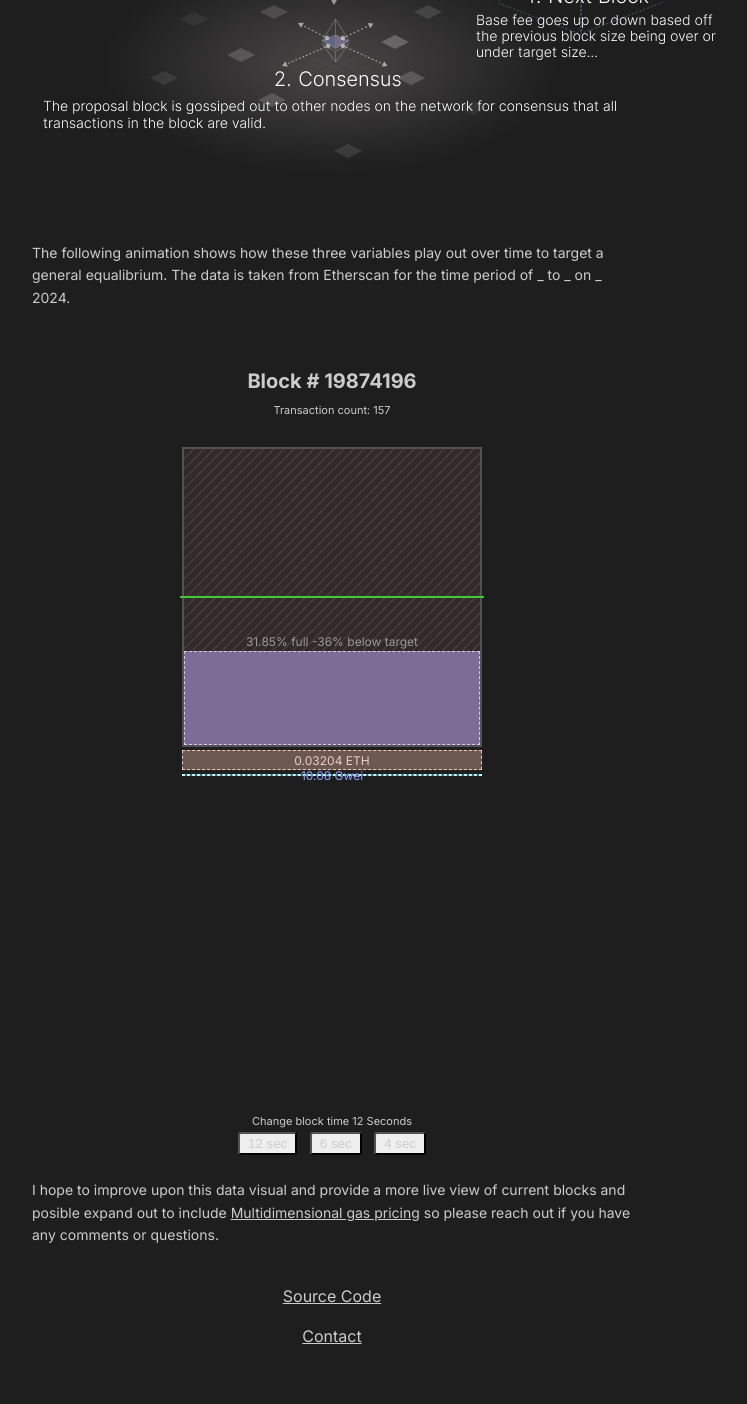
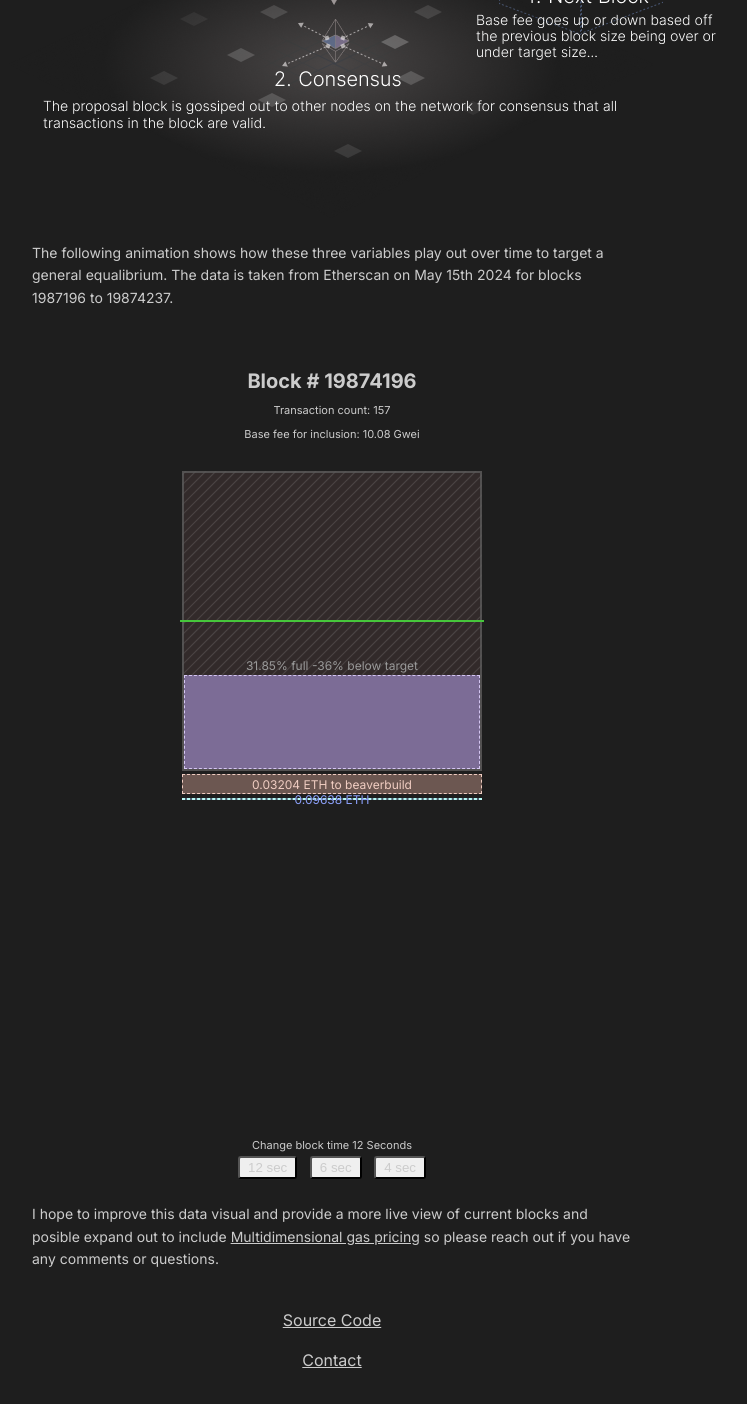
Before and after one commit to Greg-Johns/eip1559, a Next.js app: page / in a window 1280 px wide. Shown: the part 1849-3253 px from the top of the page, without its empty margins (308-1055 px from the left). Built offline with nearby package versions, Linux system fonts and the light colour scheme.

Commit message:
added analytics

```diff
--- a/package.json
+++ b/package.json
@@ -10,6 +10,7 @@
   },
   "dependencies": {
     "@emotion/styled": "^11.11.5",
+    "@vercel/analytics": "^1.2.2",
     "next": "14.2.3",
     "react": "^18",
     "react-dom": "^18"
--- a/src/pages/index.tsx
+++ b/src/pages/index.tsx
@@ -10,6 +10,7 @@ import styled from "@emotion/styled";
 import SvgComponent from "./gj.jsx";
 //import blockData from "../../public/block-19874196-19874237.json";
 import blockData from "../../public/block-19874196-19874237.json";
+import { Analytics } from '@vercel/analytics/react';
 
 export default function Home() {
 
@@ -19,36 +20,42 @@ export default function Home() {
   const [gas_used_percentage, set_gas_used_percentage] = useState<string>(blockData[0].gasUsedPercentage);
   const [gas_target, set_gas_target] = useState<string>(blockData[0].percentOfGasTarget);
   const [tips_height, set_tips_height] = useState('10%');
+  const [base_fee, set_base_fee] = useState<string>(blockData[0].baseFee);
   const [base_fee_height, set_base_fee_height] = useState<string>("0%");
   const [block_num, set_block_num] = useState<number>(blockData[0].block);
   const [block_count, set_block_count] = useState<number>(0);
   const blockHeight: number = 19874237;
-  const [base_fees_value, set_base_fees_value] = useState<string>(blockData[0].baseFee);
+  const [base_fees_value, set_base_fees_value] = useState<number>(blockData[0].burntFeesEth);
   const [tips_value, set_tips_value] = useState<string>(blockData[0].reward);
   const [transactions, set_transactions] = useState<number>(blockData[0].txn);
   const [block_speed, set_block_speed] = useState<number>(12000);
+  const [recipient, set_recipient] = useState<string>(blockData[0].feeRecipientNametag)
 
   useEffect(() => {
     const intervalId = setInterval(() => {
       set_block_count(prev => prev + 1);
       set_gas_target(_ => blockData[block_count + 1]?.percentOfGasTarget);
-      set_base_fee_height(blockData[block_count + 1]?.gasUsedPercentage);
-      set_base_fees_value(blockData[block_count + 1]?.baseFee);
+      set_base_fee(blockData[block_count + 1]?.baseFee);
+      set_base_fee_height(blockData[block_count + 1]?.burntFeesPercentage);
+      set_base_fees_value(blockData[block_count + 1]?.burntFeesEth);
       set_tips_value(blockData[block_count + 1]?.reward);
       set_block_num(prev => prev + 1);
       set_gas_used_percentage(_ => blockData[block_count + 1]?.gasUsedPercentage);
       set_transactions(_ => blockData[block_count + 1]?.txn);
+      set_recipient(_ => blockData[block_count + 1]?.feeRecipientNametag)
       console.log(block_count, ":", block_num, ":", gas_used_percentage)
       if (block_num >= blockHeight) {
         console.log("over", block_num)
         set_block_count(0);
         set_gas_target(blockData[0]?.percentOfGasTarget);
-        set_base_fee_height(blockData[0]?.gasUsedPercentage);
-        set_base_fees_value(blockData[0]?.baseFee);
+        set_base_fee(blockData[0]?.baseFee);
+        set_base_fee_height(blockData[0]?.burtFeesPercentage);
+        set_base_fees_value(blockData[0]?.burntFeesEth);
         set_tips_value(blockData[0]?.reward);
         set_block_num(19874198)
         set_gas_used_percentage(blockData[0]?.gasUsedPercentage);
         set_transactions(blockData[0]?.txn);
+        set_recipient(_ => blockData[0]?.feeRecipientNametag)
       }
     }, block_speed);
 
@@ -101,14 +108,16 @@ export default function Home() {
 
         <FlowImg>
           <Image fetchPriority="high" alt="block flow" src={block_flow} />
+          {/* <Image fill={true} sizes="(max-width: 768px) 100vw, (max-width: 1200px) 50vw, 33vw" fetchPriority="high" alt="block flow" src={block_flow} /> */}
         </FlowImg>
 
         <p>
-          The following animation shows how these three variables play out over time to target a general equalibrium. The data is taken from Etherscan for the time period of _ to _ on _ 2024.
+          The following animation shows how these three variables play out over time to target a general equalibrium. The data is taken from Etherscan on May 15th 2024 for blocks 1987196 to 19874237.
         </p>
 
         <h3>Block # {block_num}</h3>
         <Tcount>Transaction count: {transactions}</Tcount>
+        <Tcount>Base fee for inclusion: {base_fee}</Tcount>
 
         <div id='container'>
           <Block block_bg_img={block_bg_img}>
@@ -118,11 +127,11 @@ export default function Home() {
           </Block>
           <GeneralEqualibrium />
           <Tips tips_height={tips_height}>
-            <TipsValue>{tips_value}</TipsValue>
+            <TipsValue>{tips_value} to {recipient}</TipsValue>
           </Tips>
           <BaseFeeContainer>
             <BaseFees base_fee_height={base_fee_height}>
-              <BaseValue>{base_fees_value}</BaseValue>
+              <BaseValue>{base_fees_value} ETH</BaseValue>
             </BaseFees>
           </BaseFeeContainer>
         </div>
@@ -133,7 +142,7 @@ export default function Home() {
         </div>
 
         <p>
-          I hope to improve upon this data visual and provide a more live view of current blocks and posible expand out to include <Link href="https://vitalik.eth.limo/general/2024/05/09/multidim.html?">Multidimensional gas pricing</Link> so please reach out if you have any comments or questions.</p>
+          I hope to improve this data visual and provide a more live view of current blocks and posible expand out to include <Link href="https://vitalik.eth.limo/general/2024/05/09/multidim.html?">Multidimensional gas pricing</Link> so please reach out if you have any comments or questions.</p>
 
         <footer>
           <Link href="https://github.com/Greg-Johns/eip1559">
@@ -148,6 +157,7 @@ export default function Home() {
             </Link>
           </Logo>
         </footer>
+        <Analytics />
       </main >
     </>
   );
@@ -252,6 +262,7 @@ const Tips = styled.div<TipsProps>`
   `;
 const FlowImg = styled.div`
     margin-top: 40px;
+    text-align: center;
   `
 const Logo = styled.div`
     margin: 40px;
```
Also changed, not shown: 1 other file (tests, documents, lock files or other folders).
